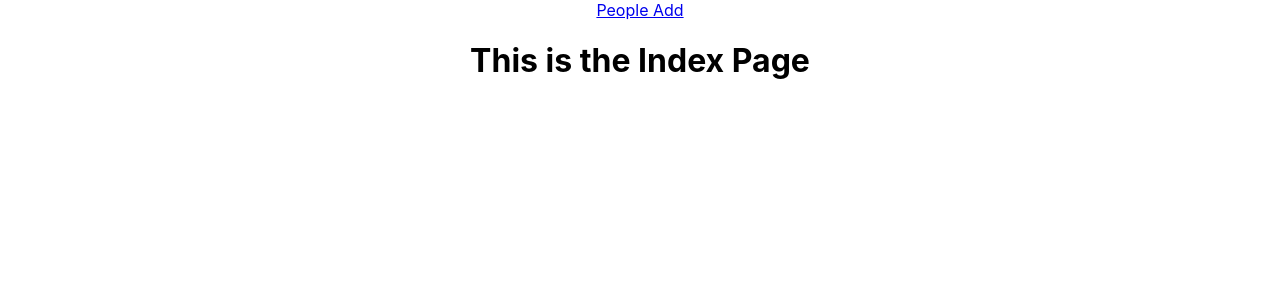
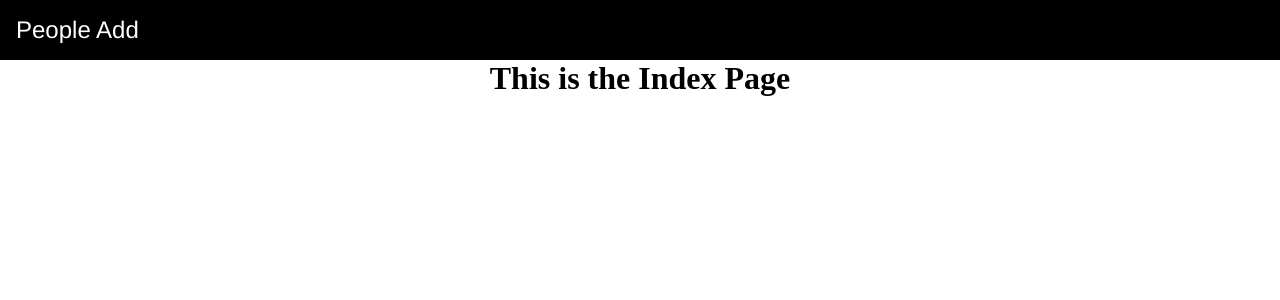
Before and after one commit to acvdoandrew/people-management-app, a React (Create React App) app: page / in a window 1280 px wide. Shown: the top 300 px of the page. Built offline with nearby package versions, Linux system fonts and the light colour scheme.

Commit message:
sets up styling

```diff
--- a/src/index.scss
+++ b/src/index.scss
@@ -1,13 +1,54 @@
-body {
-  margin: 0;
-  font-family: -apple-system, BlinkMacSystemFont, 'Segoe UI', 'Roboto', 'Oxygen',
-    'Ubuntu', 'Cantarell', 'Fira Sans', 'Droid Sans', 'Helvetica Neue',
-    sans-serif;
-  -webkit-font-smoothing: antialiased;
-  -moz-osx-font-smoothing: grayscale;
+// Variables
+
+// Colors
+$main-color: black;
+$contrast-color: white;
+
+// Font-faces
+$main-font: Helvetica;
+
+// Mixins aka Preset Styles
+@mixin flex-container-centered {
+  display: flex;
+  align-items: center;
+  justify-content: center;
 }
 
-code {
-  font-family: source-code-pro, Menlo, Monaco, Consolas, 'Courier New',
-    monospace;
+@mixin white-text-black-bg {
+  font-family: $main-font;
+  color: $contrast-color;
+  background-color: $main-color;
 }
+
+@mixin black-text-white-bg {
+  font-family: $main-font;
+  color: $main-color;
+  background-color: $contrast-color;
+}
+
+* {
+  margin: 0;
+}
+
+body {
+  box-sizing: border-box;
+}
+
+.nav {
+  @include white-text-black-bg;
+  @include flex-container-centered;
+  a {
+    @include white-text-black-bg;
+    text-decoration: none;
+    div {
+      margin: 1rem;
+      font-size: x-large;
+    }
+  }
+}
+
+@media (min-width: 768px) {
+  .nav {
+    justify-content: flex-start;
+  }
+}
```
